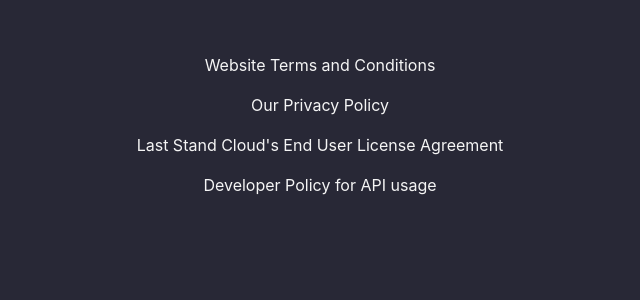
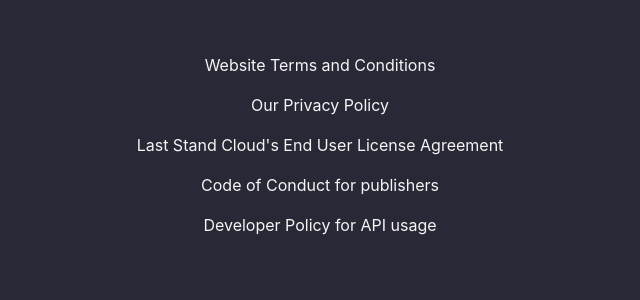
Before and after one commit to Vtrolia/Last-Stand-Website, a Django app: page /license in a window 1280 px wide. Shown: the part 157-457 px from the top of the page, without its empty margins (320-960 px from the left). Run offline with Django 3.2, Linux system fonts and the light colour scheme; some libraries are stand-ins or nearby versions.

Commit message:
added publisher code of conduct

```diff
--- a/laststand/siteserver/templates/legal_docs.html
+++ b/laststand/siteserver/templates/legal_docs.html
@@ -10,6 +10,7 @@
     <p><a href="#">Website Terms and Conditions</a></p>
     <p><a href="#">Our Privacy Policy</a></p>
     <p><a href="{% static 'downloads/Last Stand Cloud - End user License Agreement(EULA).pdf' %}">Last Stand Cloud's End User License Agreement</a></p>
+    <p><a href="{% static 'downloads/Last Stand Cloud Publisher Code of Conduct.pdf' %}">Code of Conduct for publishers</a></p>
     <p><a href='#'>Developer Policy for API usage</a></p>
 </div>
 {% endblock %}
--- a/laststand/static-folder/scripts/home.js
+++ b/laststand/static-folder/scripts/home.js
@@ -116,7 +116,6 @@
         request.open("GET", "/get-articles");
         request.onload = () => {
             if (!request.responseText) {
-                window.onscroll = undefined;
                 return loadStory();
 
             }
@@ -142,6 +141,7 @@
 
 // once the articles are all loaded, load the story at the bottom
 function loadStory() {
+    window.onscroll = undefined;
     var story = new XMLHttpRequest();
     if (document.getElementById("storytime")) {
         return false;
@@ -157,9 +157,6 @@
         document.getElementById("storytime").style.animationPlayState = "running";
     }
     story.send();
-
-    // don't listen for any more scrolling
-    window.onscroll = undefined;
 }
 
 window.onload = stories;
```
Also changed, not shown: laststand/db.sqlite3, 4 other files.
